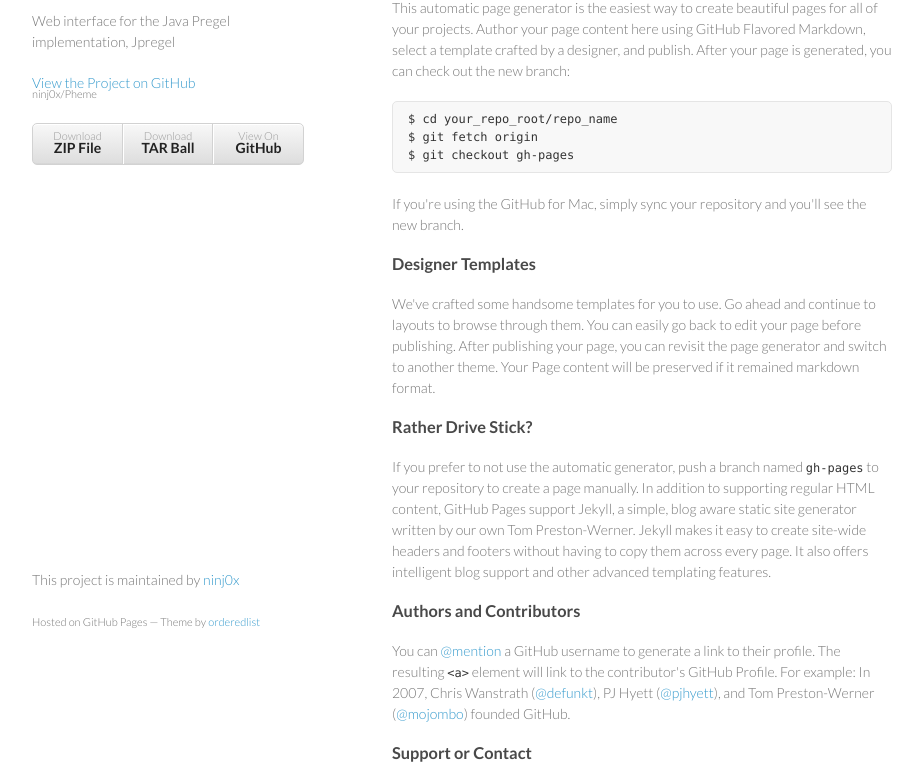
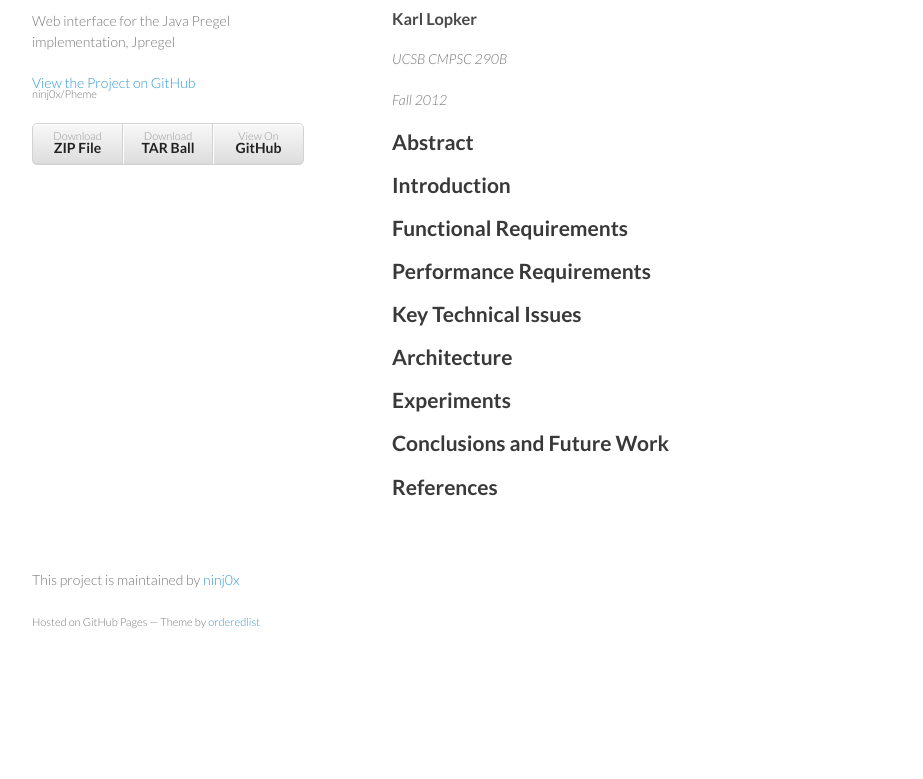
Before and after one commit to blopker/Pheme, a plain HTML site: page index.html in a window 1280 px wide. Shown: the part 99-878 px from the top of the page, without its empty margins (178-1101 px from the left). After the commit the page ends 800 px from the top, so only its background shows below. Drawn offline with Linux system fonts and the light colour scheme.

```diff
--- a/index.html
+++ b/index.html
@@ -28,32 +28,31 @@
         </ul>
       </header>
       <section>
-        <h3>Welcome to GitHub Pages.</h3>
+        <h1>Pheme: JPregel's Voice</h1>
 
-<p>This automatic page generator is the easiest way to create beautiful pages for all of your projects. Author your page content here using GitHub Flavored Markdown, select a template crafted by a designer, and publish. After your page is generated, you can check out the new branch:</p>
+<h3>Karl Lopker</h3>
 
-<pre><code>$ cd your_repo_root/repo_name
-$ git fetch origin
-$ git checkout gh-pages
-</code></pre>
+<p><em>UCSB CMPSC 290B</em></p>
 
-<p>If you're using the GitHub for Mac, simply sync your repository and you'll see the new branch.</p>
+<p><em>Fall 2012</em></p>
 
-<h3>Designer Templates</h3>
+<h2>Abstract</h2>
 
-<p>We've crafted some handsome templates for you to use. Go ahead and continue to layouts to browse through them. You can easily go back to edit your page before publishing. After publishing your page, you can revisit the page generator and switch to another theme. Your Page content will be preserved if it remained markdown format.</p>
+<h2>Introduction</h2>
 
-<h3>Rather Drive Stick?</h3>
+<h2>Functional Requirements</h2>
 
-<p>If you prefer to not use the automatic generator, push a branch named <code>gh-pages</code> to your repository to create a page manually. In addition to supporting regular HTML content, GitHub Pages support Jekyll, a simple, blog aware static site generator written by our own Tom Preston-Werner. Jekyll makes it easy to create site-wide headers and footers without having to copy them across every page. It also offers intelligent blog support and other advanced templating features.</p>
+<h2>Performance Requirements</h2>
 
-<h3>Authors and Contributors</h3>
+<h2>Key Technical Issues</h2>
 
-<p>You can <a href="https://github.com/blog/821" class="user-mention">@mention</a> a GitHub username to generate a link to their profile. The resulting <code>&lt;a&gt;</code> element will link to the contributor's GitHub Profile. For example: In 2007, Chris Wanstrath (<a href="https://github.com/defunkt" class="user-mention">@defunkt</a>), PJ Hyett (<a href="https://github.com/pjhyett" class="user-mention">@pjhyett</a>), and Tom Preston-Werner (<a href="https://github.com/mojombo" class="user-mention">@mojombo</a>) founded GitHub.</p>
+<h2>Architecture</h2>
 
-<h3>Support or Contact</h3>
+<h2>Experiments</h2>
 
-<p>Having trouble with Pages? Check out the documentation at <a href="http://help.github.com/pages">http://help.github.com/pages</a> or contact <a href="mailto:support@github.com">support@github.com</a> and we’ll help you sort it out.</p>
+<h2>Conclusions and Future Work</h2>
+
+<h2>References</h2>
       </section>
       <footer>
         <p>This project is maintained by <a href="https://github.com/ninj0x">ninj0x</a></p>
```
Also changed, not shown: params.json (+1 -1 lines).
